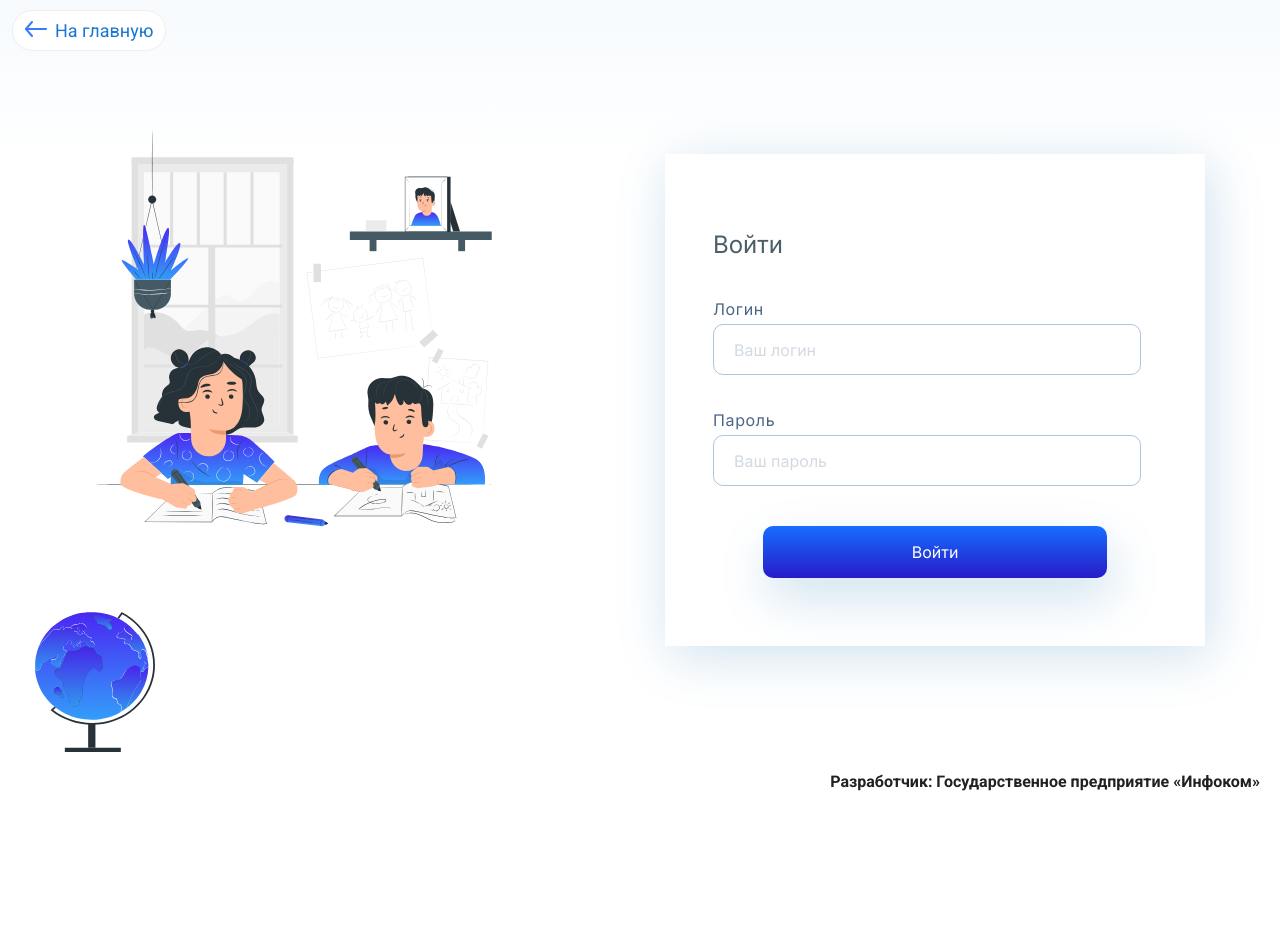
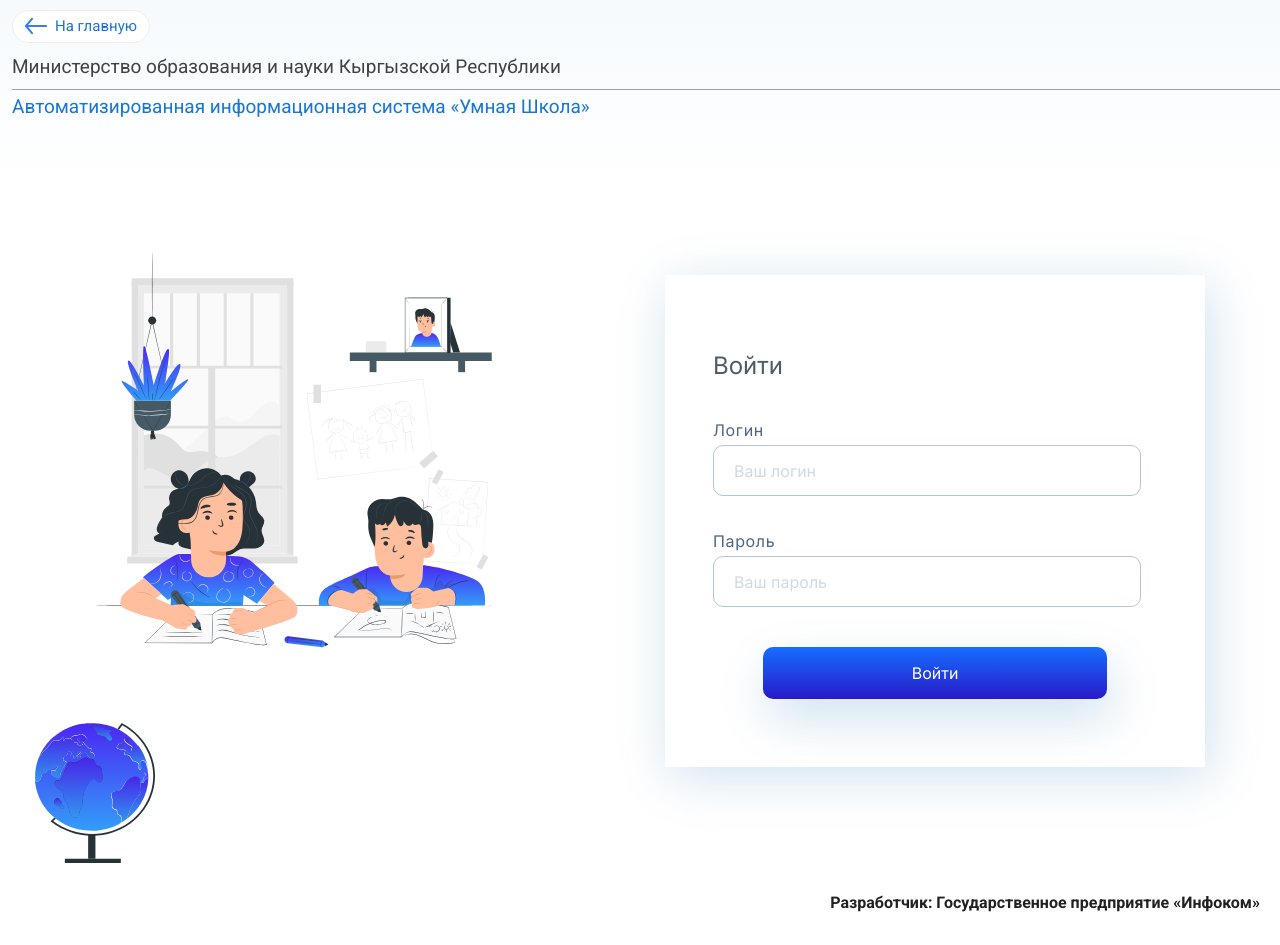
Before and after one commit to laumanovr/smart-school-front, a Vue app: page /login in a window 1280 px wide. Before the commit the page ends 824 px from the top, so only its background shows below. Built offline with nearby package versions, Linux system fonts and the light colour scheme; what vue-js-modal, vue-toast-notification would draw is missing.

Commit message:
add ais smart school text to login page

```diff
--- a/src/views/login/Login.vue
+++ b/src/views/login/Login.vue
@@ -1,9 +1,14 @@
 <template>
     <div class="login-container">
-        <router-link to="/" class="home-btn">
-            <img src="@/assets/images/landing/next.svg" class="left" alt="next">
-            <span class="to-home-page">На главную</span>
-        </router-link>
+        <div class="head-text">
+            <router-link to="/" class="home-btn">
+                <img src="@/assets/images/landing/next.svg" class="left" alt="next">
+                <span class="to-home-page">На главную</span>
+            </router-link>
+            <div class="top">Министерство образования и науки Кыргызской Республики</div>
+            <div class="bottom">Автоматизированная информационная система «Умная Школа»</div>
+        </div>
+
         <div class="login-page">
             <PreLoader v-if="isLoading"/>
             <div class="login-page__images">
@@ -119,23 +124,35 @@ export default {
 .login-container {
     position: relative;
     background: linear-gradient(180deg, #F6FAFD 0%, #FFFFFF 19.4%);
+    .head-text {
+        font-size: 19px;
+        padding: 10px 0 0 12px;
+        .top {
+            padding: 7px 0;
+            border-bottom: 1px solid #9f9f9f;
+            color: #424242;
+            margin-bottom: 3px;
+        }
+        .bottom {
+            color: #1976d2;
+        }
+    }
     .home-btn {
-        position: absolute;
-        top: 10px;
-        left: 12px;
+        display: inline-flex;
         background: #fff;
-        padding: 6px 12px;
+        padding: 4px 12px;
         border-radius: 50px;
         border: 1px solid #eee;
         cursor: pointer;
         text-decoration: none;
+        font-size: 15px;
         .left {
             transform: rotate(180deg);
             margin-right: 8px;
         }
         .to-home-page {
             background: #fff;
-            font-size: 18px;
+            font-size: 15px;
         }
         &:hover {
             border-color: royalblue;
@@ -149,7 +166,7 @@ export default {
 }
 .login-page {
   font-family: 'Inter', sans-serif;
-  background: linear-gradient(180deg, #F6FAFD 0%, #FFFFFF 19.4%);
+  /*background: linear-gradient(180deg, #F6FAFD 0%, #FFFFFF 19.4%);*/
   display: flex;
   align-items: center;
   justify-content: space-around;
```
